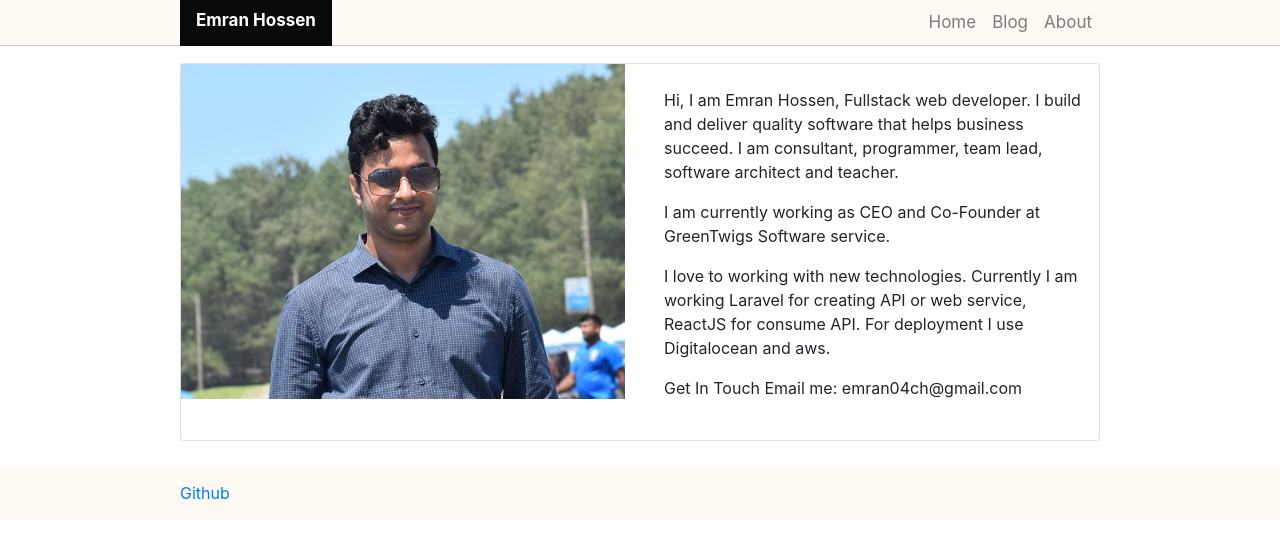
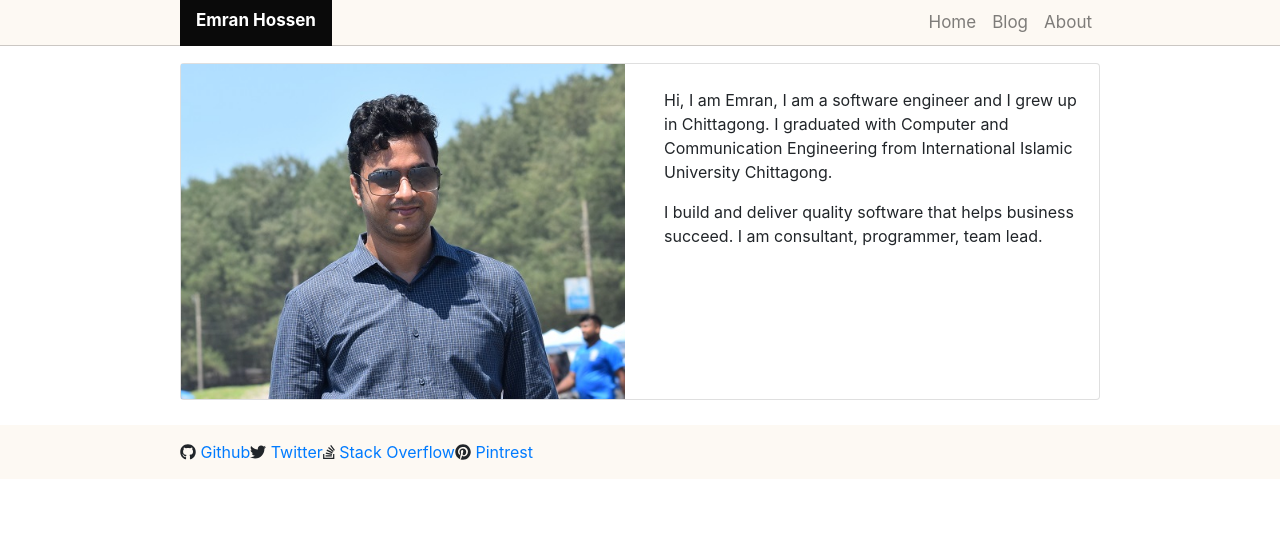
Before and after one commit to Emran04/Emran04.github.io, a Gatsby site: page /about in a window 1280 px wide. Built offline with nearby package versions, Linux system fonts and the light colour scheme; Gatsby itself is replaced by a stand-in of ours.

Commit message:
added fontawesome

```diff
--- a/src/components/About/About.jsx
+++ b/src/components/About/About.jsx
@@ -11,11 +11,12 @@ class About extends Component {
 							<img src={'/img/pp.jpg'} className="img-fluid" alt="Logo" />
 						</div>
 						<div className="col-12 col-sm-6 p-4">
-							<p>Hi, I am Emran Hossen, Fullstack web developer. I build and deliver quality software that helps business succeed. I am consultant, programmer, team lead, software architect and teacher.</p>
-							<p>I am currently working as CEO and Co-Founder at GreenTwigs Software service.</p>
-							<p>I love to working with new technologies. Currently I am working Laravel for creating API or web service, ReactJS for consume API. For deployment I use Digitalocean and aws.</p>
-							<p>Get In Touch
-        Email me: emran04ch@gmail.com</p>
+							<p>Hi, I am Emran, I am a software engineer and I grew up in Chittagong. I graduated with Computer and Communication Engineering from International Islamic University Chittagong.</p>
+							<p>I build and deliver quality software that helps business succeed. I am consultant, programmer, team lead.</p>
+							{/* <p>I am currently working as CEO and Co-Founder at GreenTwigs Software service.</p>
+							<p>I love to working with new technologies. Currently I am working Laravel for creating API or web service, ReactJS for consume API. For deployment I use Digitalocean and aws.</p> */}
+							{/* <p>Get In Touch
+        Email me: emran04ch@gmail.com</p> */}
 						</div>
 					</div>
 				</div>
--- a/src/components/PostListing/PostListing.jsx
+++ b/src/components/PostListing/PostListing.jsx
@@ -40,7 +40,7 @@ const PostListing = (props) => {
 							</Card.Text>
 							<Link to={post.path}>
 								Read →
-										</Link>
+							</Link>
 						</Card.Body>
 					</Card>
 
--- a/src/layout/components/Footer.js
+++ b/src/layout/components/Footer.js
@@ -1,5 +1,7 @@
 import React from 'react'
 // import { Link } from "gatsby"
+import { FontAwesomeIcon } from '@fortawesome/react-fontawesome'
+import { faGithub, faTwitter, faStackOverflow, faPinterest } from '@fortawesome/free-brands-svg-icons'
 
 const Footer = () => {
 	return (
@@ -8,7 +10,10 @@ const Footer = () => {
 				<div className="row">
 					<div className="col-md-10 offset-md-1">
 						<div className="footer-content">
-							<a href="https://github.com/emran04" target="__blank">Github</a>
+							<FontAwesomeIcon icon={faGithub} /> <a href="https://github.com/emran04" target="__blank">Github</a>
+							<FontAwesomeIcon icon={faTwitter} /> <a href="https://github.com/emran04" target="__blank">Twitter</a>
+							<FontAwesomeIcon icon={faStackOverflow} /> <a href="https://github.com/emran04" target="__blank">Stack Overflow</a>
+							<FontAwesomeIcon icon={faPinterest} /> <a href="https://github.com/emran04" target="__blank">Pintrest</a>
 						</div>
 					</div>
 				</div>
--- a/src/templates/post.jsx
+++ b/src/templates/post.jsx
@@ -32,9 +32,6 @@ export default class PostTemplate extends React.Component {
 						<title>{`${post.title} | ${config.siteTitle}`}</title>
 					</Helmet>
 					<SEO postPath={slug} postNode={postNode} postSEO />
-					<div className="container">
-						<div className="row">
-							<div className="col">
 					<Card className="single-post">
 						<Card.Body>
 							<h1 className="single-post-title">{post.title}</h1>
@@ -44,11 +41,8 @@ export default class PostTemplate extends React.Component {
 					</Card>
 					{/* <PostTags tags={post.tags} />
 							<SocialLinks postPath={slug} postNode={postNode} /> */}
-							</div>
-						</div>
 					{/* <UserInfo config={config} /> */}
 					{/* <Disqus postNode={postNode} /> */}
-					</div>
 				</div>
 			</Layout>
 		);
```
Also changed, not shown: package.json (+6 -2 lines), 1 other file. Lines whose indentation alone changed are shown as unchanged.
